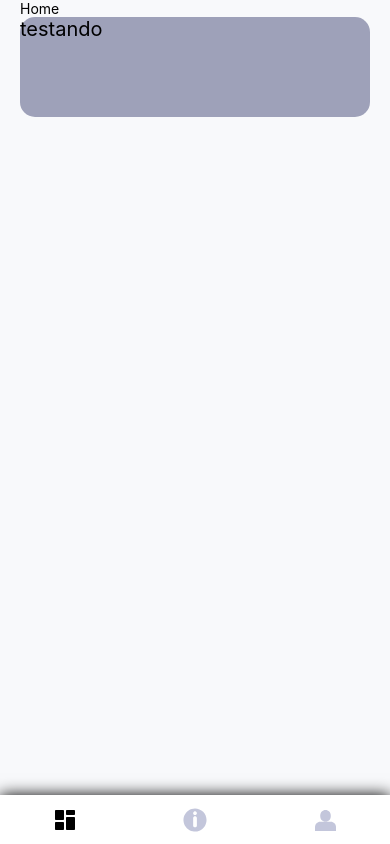
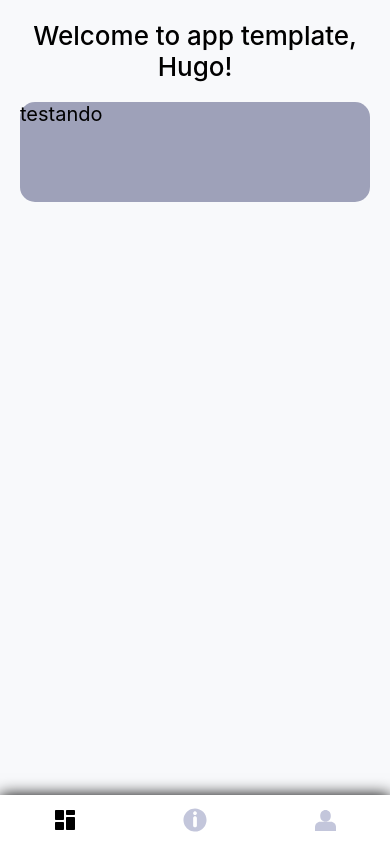
Before and after one commit to huferr/react-native-app-template, a React Native app: screen /home in a window 390 px wide. Built offline with nearby package versions, Linux system fonts and the light colour scheme.

Commit message:
feat: creating home screen title

```diff
--- a/src/pages/Dashboard/Home/home.screen.tsx
+++ b/src/pages/Dashboard/Home/home.screen.tsx
@@ -1,13 +1,14 @@
-import React from 'react';
-import {Text} from 'react-native';
+import React, {useState} from 'react';
 import Card from '../../../components/card/card.component';
 import {Container, Scroll} from '../../../styles/general';
+import {Title} from './home.styles';
 
 const Home: React.FC = () => {
+  const [userName, setUserName] = useState('Hugo');
   return (
     <Container>
       <Scroll>
-        <Text>Home</Text>
+        <Title>Welcome to app template, {userName}!</Title>
         <Card height={100} title="testando" />
       </Scroll>
     </Container>
--- /dev/null
+++ b/src/pages/Dashboard/Home/home.styles.tsx
@@ -0,0 +1,8 @@
+import styled from 'styled-components/native';
+
+export const Title = styled.Text`
+  text-align: center;
+  font-size: 26px;
+  font-weight: 500;
+  margin: 20px 0;
+`;
```
